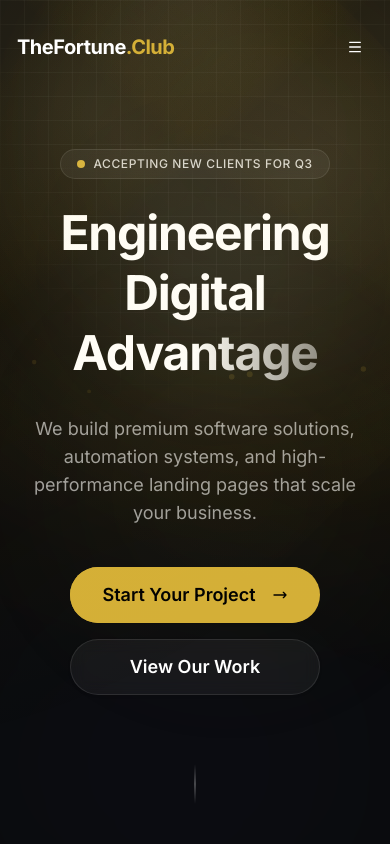
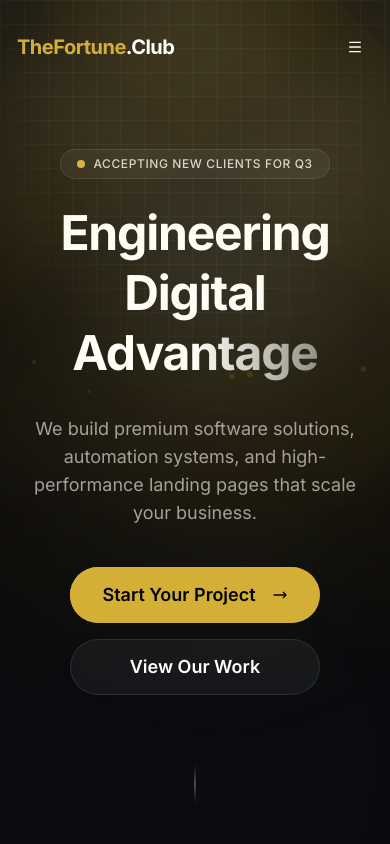
Before and after one commit to Animish2002/the-fortune.club, a Next.js app: page / in a window 390 px wide. Shown: the top 844 px of the page. Built offline with nearby package versions, Linux system fonts and the light colour scheme.

Commit message:
feat: Implement global styling with theme variables and add a responsive navigation bar.

```diff
--- a/src/app/globals.css
+++ b/src/app/globals.css
@@ -42,14 +42,7 @@
   --sidebar-ring: oklch(0.708 0 0);
 }
 
-@layer base {
-  body {
-    color: rgb(var(--foreground-rgb));
-    background: rgb(var(--background-start-rgb));
-    font-family: var(--font-inter), sans-serif;
-    overflow-x: hidden;
-  }
-}
+
 
 /* Custom scrollbar for Webkit browsers */
 ::-webkit-scrollbar {
--- a/src/components/layout/Navbar.tsx
+++ b/src/components/layout/Navbar.tsx
@@ -59,9 +59,9 @@ export function Navbar() {
             <div className="flex items-center justify-between">
                 <Link
                     href="/"
-                    className="text-xl font-bold tracking-tight text-white transition-opacity hover:opacity-80"
+                    className="text-xl font-bold tracking-tight text-brand-gold transition-opacity hover:opacity-80"
                 >
-                    TheFortune<span className="text-brand-gold">.Club</span>
+                    TheFortune<span className="text-white">.Club</span>
                 </Link>
 
                 {/* Desktop Links */}
```
